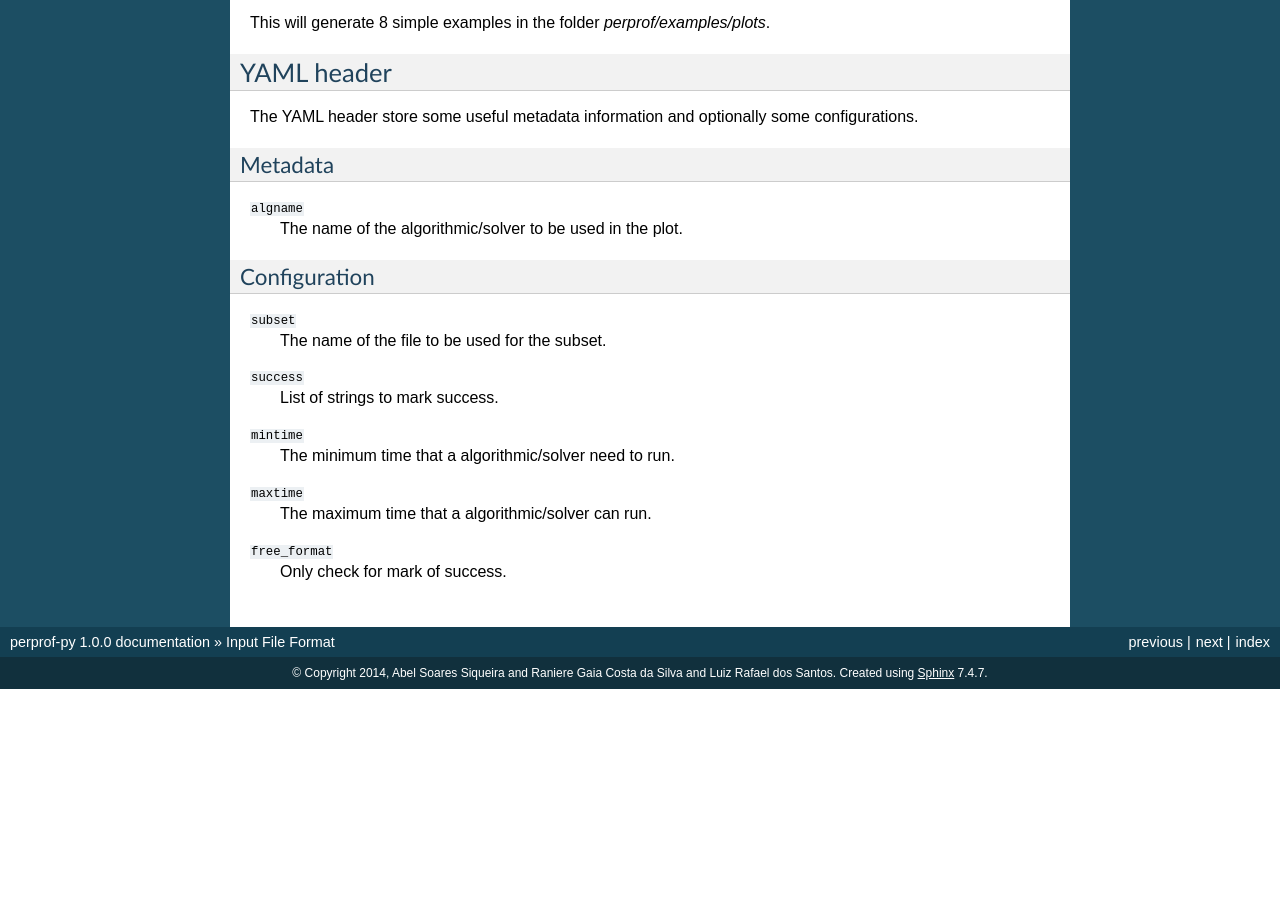
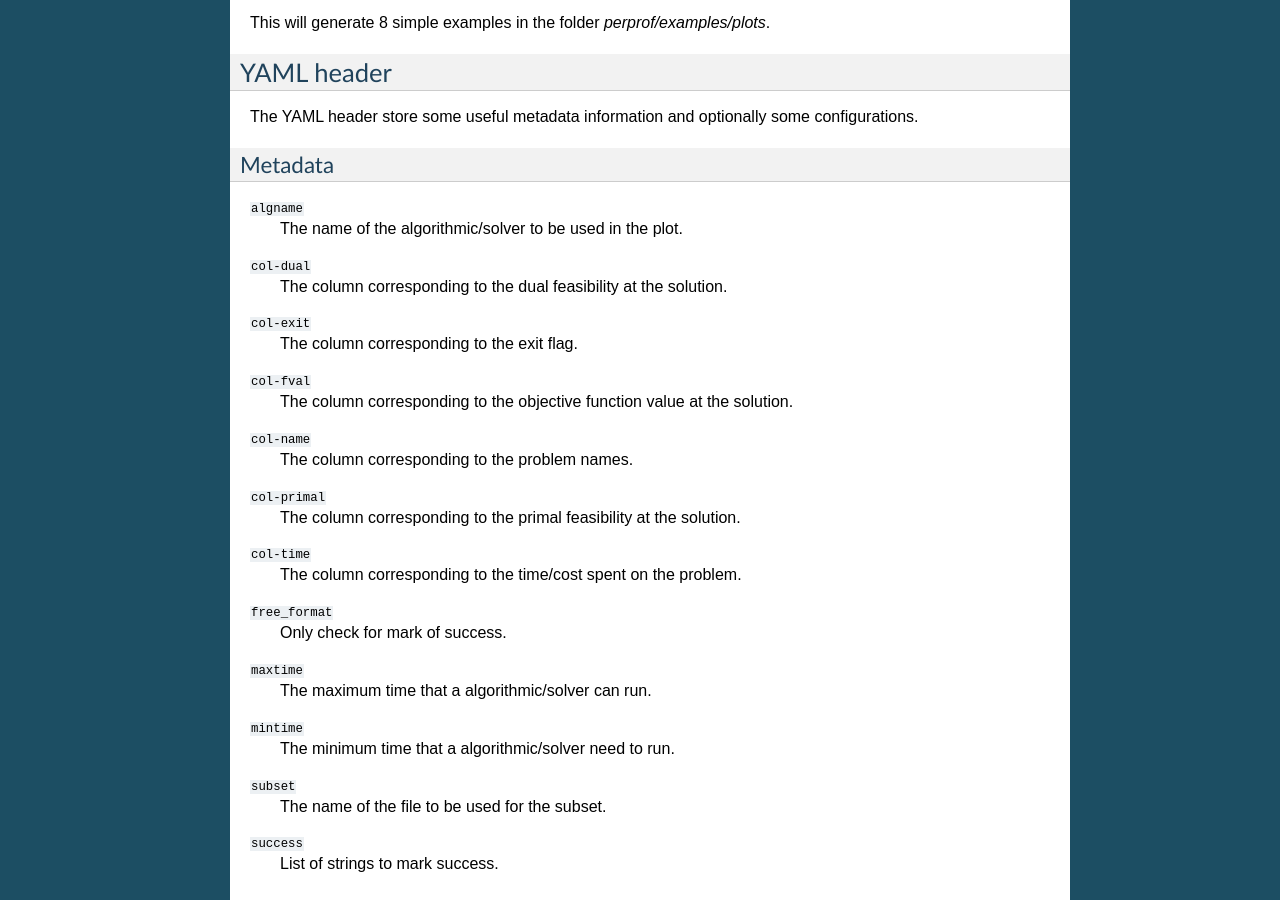
Before and after one commit to abelsiqueira/perprof-py, a Sphinx documentation site: the page built from doc/file-format.rst, in a window 1280 px wide and 900 px high, scrolled down 713 px. Built offline with Sphinx 7.4.7, drawn with Linux system fonts in a browser that asks for light colours; before the commit the page ends 1402 px from its top, so only the background shows below that; some of the changed text lies outside the part shown.

```diff
--- a/doc/file-format.rst
+++ b/doc/file-format.rst
@@ -17,7 +17,7 @@
 
 ``<Metadata XX>``
     is the name of metadata field
-``<Vallue XX>``
+``<Value XX>``
     is the value of the metadata field
 ``<Problem Name XX>``
     is the name of the problem
@@ -45,17 +45,25 @@
 
 ``algname``
     The name of the algorithmic/solver to be used in the plot.
-
-Configuration
-^^^^^^^^^^^^^
-
+``col-dual``
+    The column corresponding to the dual feasibility at the solution.
+``col-exit``
+    The column corresponding to the exit flag.
+``col-fval``
+    The column corresponding to the objective function value at the solution.
+``col-name``
+    The column corresponding to the problem names.
+``col-primal``
+    The column corresponding to the primal feasibility at the solution.
+``col-time``
+    The column corresponding to the time/cost spent on the problem.
+``free_format``
+    Only check for mark of success.
+``maxtime``
+    The maximum time that a algorithmic/solver can run.
+``mintime``
+    The minimum time that a algorithmic/solver need to run.
 ``subset``
     The name of the file to be used for the subset.
 ``success``
     List of strings to mark success.
-``mintime``
-    The minimum time that a algorithmic/solver need to run.
-``maxtime``
-    The maximum time that a algorithmic/solver can run.
-``free_format``
-    Only check for mark of success.
```
Also changed, not shown: 3 other files.
